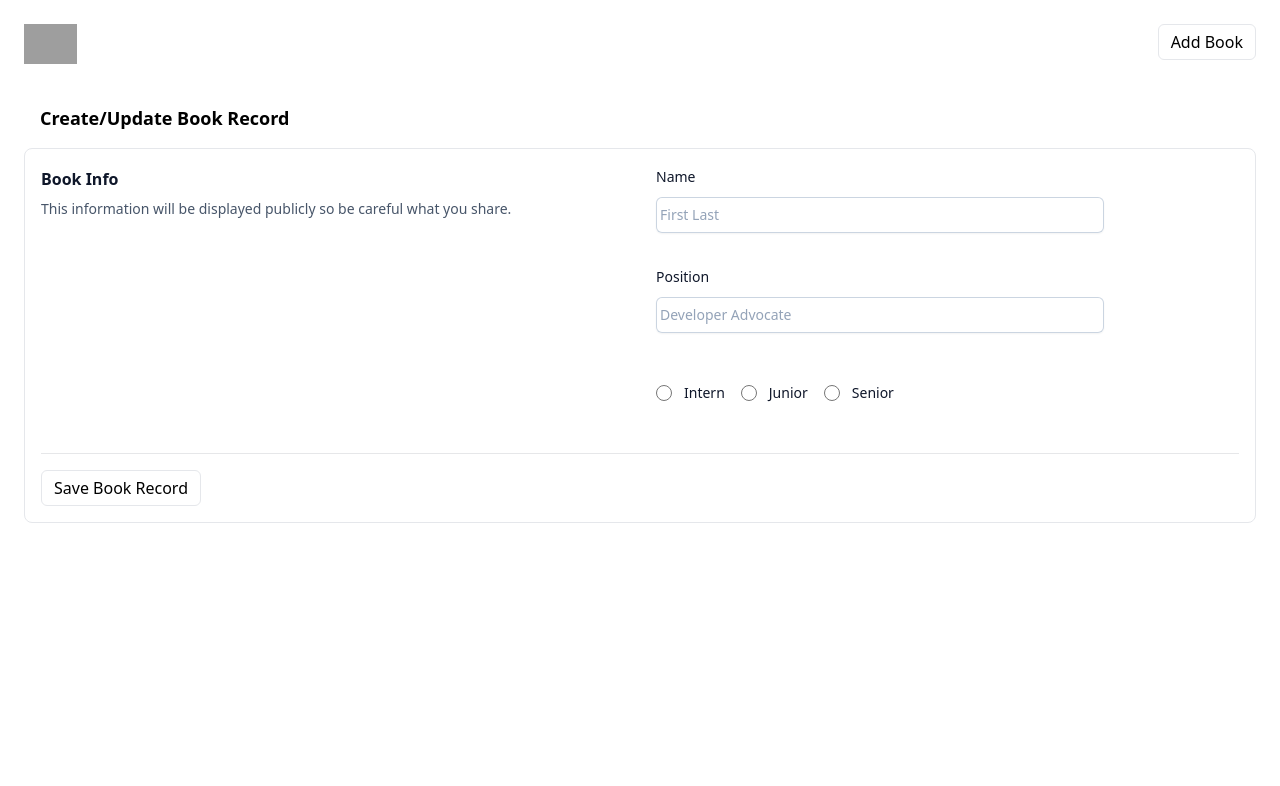
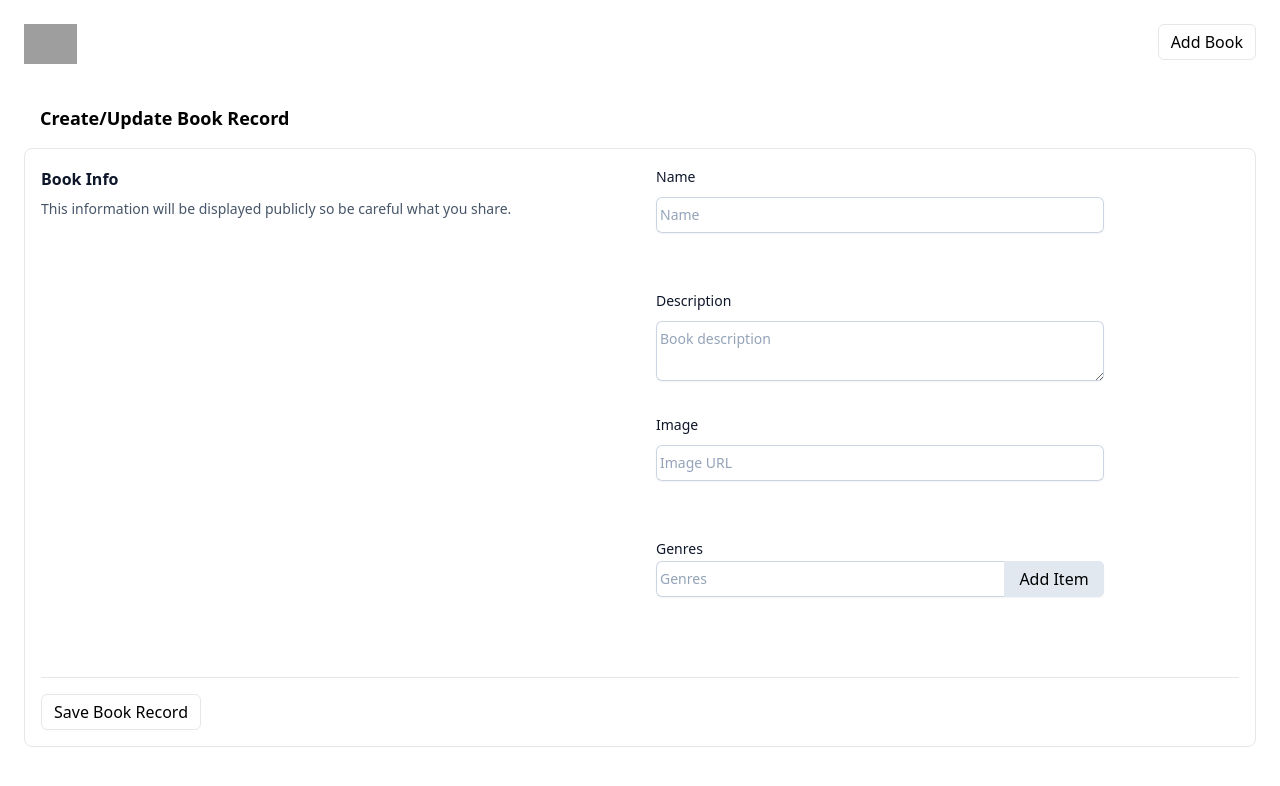
Before and after one commit to EDGI9/library-app, a React (Vite) app in the folder client/: page /create in a window 1280 px wide. Shown: the top 786 px of the page. Built offline with nearby package versions, Linux system fonts and the light colour scheme; grey boxes are pictures that could not be loaded.

Commit message:
Updating Book Edit page

```diff
--- a/client/src/views/BookDetailsPage.jsx
+++ b/client/src/views/BookDetailsPage.jsx
@@ -2,7 +2,7 @@ import { useState, useEffect } from "react";
 import { useParams, useNavigate } from "react-router-dom";
 import booksAPI from "../apis/books";
 
-import Book from "../components/Book.jsx";
+import Pill from "../components/Pill.jsx";
 
 
 export default function BookDetailsPage () {
@@ -43,11 +43,12 @@ export default function BookDetailsPage () {
 
 
     function genreItems() {
-        return (bookDetails.genre.map((item,index) => {
+        return (bookDetails.genre?.map((item,index) => {
             return (
-                <div key={index} className="text-xs rounded-xl bg-slate-200 flex items-center justify-center py-1 px-2">
-                    {item}
-                </div>
+                <Pill
+                    key={index}
+                    text={item}
+                />
             )
         }))
     }
--- a/client/src/views/BookEditPage.jsx
+++ b/client/src/views/BookEditPage.jsx
@@ -2,13 +2,20 @@ import { useState, useEffect } from "react";
 import { useParams, useNavigate } from "react-router-dom";
 import booksAPI from "../apis/books";
 
-export default function Book() {
+import TextInput from "../components/TextInput.jsx";
+import Pill from "../components/Pill.jsx";
+
+
+export default function BookEditPage() {
   const [form, setForm] = useState({
     name: "",
-    position: "",
-    level: "",
+    description: "",
+    genre: [],
+    image: ""
   });
   const [isNew, setIsNew] = useState(true);
+  const [genreInputValue, setGenreInputValue] = useState('');
+
   const params = useParams();
   const navigate = useNavigate();
 
@@ -36,15 +43,29 @@ export default function Book() {
     return;
   }, [params.id, navigate]);
 
-  function updateForm(value) {
+  const updateForm = (value) => {
     return setForm((prev) => {
       return { ...prev, ...value };
     });
   }
 
-  async function onSubmit(e) {
+  const addItem = (e) =>  {
     e.preventDefault();
-    const person = { ...form };
+    if (genreInputValue.trim() !== '') {
+      updateForm({genre: [...form.genre, genreInputValue]})
+      setGenreInputValue('');
+    }
+  };
+
+  const removeItem = (e,index) => {
+    e.preventDefault();
+    const updatedItems = form.genre.filter((_, i) => i !== index);
+    updateForm({genre: updatedItems})
+  };
+
+  const onSubmit = async (e) => {
+    e.preventDefault();
+    const book = { ...form };
     let url;
     try {
       let response;
@@ -55,7 +76,7 @@ export default function Book() {
           headers: {
             "Content-Type": "application/json",
           },
-          body: JSON.stringify(person),
+          body: JSON.stringify(book),
         });
       } else {
         url = booksAPI.UPDATE_BOOK.replace("{id}", params.id);
@@ -64,7 +85,7 @@ export default function Book() {
           headers: {
             "Content-Type": "application/json",
           },
-          body: JSON.stringify(person),
+          body: JSON.stringify(book),
         });
       }
 
@@ -74,7 +95,7 @@ export default function Book() {
     } catch (error) {
       console.error('A problem occurred adding or updating a book: ', error);
     } finally {
-      setForm({ name: "", position: "", level: "" });
+      setForm({ name: "", description: "", genre: [], image: ""});
       navigate("/");
     }
   }
@@ -97,8 +118,8 @@ export default function Book() {
             </p>
           </div>
 
-          <div className="grid max-w-2xl grid-cols-1 gap-x-6 gap-y-8 ">
-            <div className="sm:col-span-4">
+          <div className="grid grid-rows-4 flex flex-col max-w-2xl gap-x-6 gap-y-8 ">
+            <div>
               <label
                   htmlFor="name"
                   className="block text-sm font-medium leading-6 text-slate-900"
@@ -107,92 +128,79 @@ export default function Book() {
                 </label>
                 <div className="mt-2">
                   <div className="flex rounded-md shadow-sm ring-1 ring-inset ring-slate-300 focus-within:ring-2 focus-within:ring-inset focus-within:ring-indigo-600 sm:max-w-md">
-                  <input
-                    type="text"
+                    <TextInput
                       name="name"
-                    id="name"
-                    className="block flex-1 border-0 bg-transparent py-1.5 pl-1 text-slate-900 placeholder:text-slate-400 focus:ring-0 sm:text-sm sm:leading-6"
-                    placeholder="First Last"
                       value={form.name}
-                    onChange={(e) => updateForm({ name: e.target.value })}
-                  />
-                </div>
-              </div>
-            </div>
-            <div className="sm:col-span-4">
-              <label
-                htmlFor="position"
-                className="block text-sm font-medium leading-6 text-slate-900"
-              >
-                Position
-              </label>
-              <div className="mt-2">
-                <div className="flex rounded-md shadow-sm ring-1 ring-inset ring-slate-300 focus-within:ring-2 focus-within:ring-inset focus-within:ring-indigo-600 sm:max-w-md">
-                  <input
-                    type="text"
-                    name="position"
-                    id="position"
-                    className="block flex-1 border-0 bg-transparent py-1.5 pl-1 text-slate-900 placeholder:text-slate-400 focus:ring-0 sm:text-sm sm:leading-6"
-                    placeholder="Developer Advocate"
-                    value={form.position}
-                    onChange={(e) => updateForm({ position: e.target.value })}
-                  />
+                      placeholder="Name"
+                      onChange={(text) => updateForm({ name: text})}/>
                   </div>
                 </div>
             </div>
             <div>
-              <fieldset className="mt-4">
-                <legend className="sr-only">Position Options</legend>
-                <div className="space-y-4 sm:flex sm:items-center sm:space-x-10 sm:space-y-0">
-                  <div className="flex items-center">
-                    <input
-                      id="positionIntern"
-                      name="positionOptions"
-                      type="radio"
-                      value="Intern"
-                      className="h-4 w-4 border-slate-300 text-slate-600 focus:ring-slate-600 cursor-pointer"
-                      checked={form.level === "Intern"}
-                      onChange={(e) => updateForm({ level: e.target.value })}
-                    />
                 <label
-                      htmlFor="positionIntern"
-                      className="ml-3 block text-sm font-medium leading-6 text-slate-900 mr-4"
+                  htmlFor="Description"
+                  className="block text-sm font-medium leading-6 text-slate-900"
                 >
-                      Intern
+                  Description
                 </label>
-                    <input
-                      id="positionJunior"
-                      name="positionOptions"
-                      type="radio"
-                      value="Junior"
-                      className="h-4 w-4 border-slate-300 text-slate-600 focus:ring-slate-600 cursor-pointer"
-                      checked={form.level === "Junior"}
-                      onChange={(e) => updateForm({ level: e.target.value })}
-                    />
-                    <label
-                      htmlFor="positionJunior"
-                      className="ml-3 block text-sm font-medium leading-6 text-slate-900 mr-4"
-                    >
-                      Junior
-                    </label>
-                    <input
-                      id="positionSenior"
-                      name="positionOptions"
-                      type="radio"
-                      value="Senior"
-                      className="h-4 w-4 border-slate-300 text-slate-600 focus:ring-slate-600 cursor-pointer"
-                      checked={form.level === "Senior"}
-                      onChange={(e) => updateForm({ level: e.target.value })}
-                    />
-                    <label
-                      htmlFor="positionSenior"
-                      className="ml-3 block text-sm font-medium leading-6 text-slate-900 mr-4"
-                    >
-                      Senior
-                    </label>
+                <div className="mt-2">
+                  <div className="flex rounded-md shadow-sm ring-1 ring-inset ring-slate-300 focus-within:ring-2 focus-within:ring-inset focus-within:ring-indigo-600 sm:max-w-md">
+                    <textarea
+                      placeholder="Book description"
+                      className="block flex-1 border-0 bg-transparent py-1.5 pl-1 text-slate-900 placeholder:text-slate-400 focus:ring-0 sm:text-sm sm:leading-6"
+                      value={form.description}
+                      onChange={(e) => updateForm({ description: e.target.value })}></textarea>
                   </div>
                 </div>
-              </fieldset>
+            </div>
+            <div>
+              <label
+                  htmlFor="image"
+                  className="block text-sm font-medium leading-6 text-slate-900"
+                >
+                  Image
+                </label>
+                <div className="mt-2">
+                  <div className="flex rounded-md shadow-sm ring-1 ring-inset ring-slate-300 focus-within:ring-2 focus-within:ring-inset focus-within:ring-indigo-600 sm:max-w-md">
+                    <TextInput
+                      name="image"
+                      value={form.image}
+                      placeholder="Image URL"
+                      onChange={(text) => updateForm({ image: text})}/>
+                  </div>
+                </div>
+            </div>
+            <div>
+                <label
+                  htmlFor="genres"
+                  className="block text-sm font-medium leading-6 text-slate-900"
+                >
+                  Genres
+                </label>
+                <div className="flex flex-col mb-3">
+                    <div className="flex w-full rounded-md shadow-sm ring-1 ring-inset ring-slate-300 focus-within:ring-2 focus-within:ring-inset focus-within:ring-indigo-600 sm:max-w-md">
+
+                      <TextInput
+                        name="genres"
+                        value={genreInputValue}
+                        placeholder="Genres"
+                        onChange={(text) => setGenreInputValue(text)}
+                      />
+
+                      <button className="w-[100px] p-0 bg-slate-200 rounded-tr-md rounded-br-md" onClick={addItem}>Add Item</button>
+                    </div>
+                </div>
+                <div className="flex gap-2">
+                  {form.genre?.map((item, index) => (
+                      <Pill
+                        key={index}
+                        text={item}
+                        actionText="x"
+                        isEditable={true}
+                        onClick={(e) => removeItem(e, index)}
+                      />
+                    ))}
+                </div>
             </div>
           </div>
         </div>
```
Lines whose indentation alone changed are shown as unchanged.
